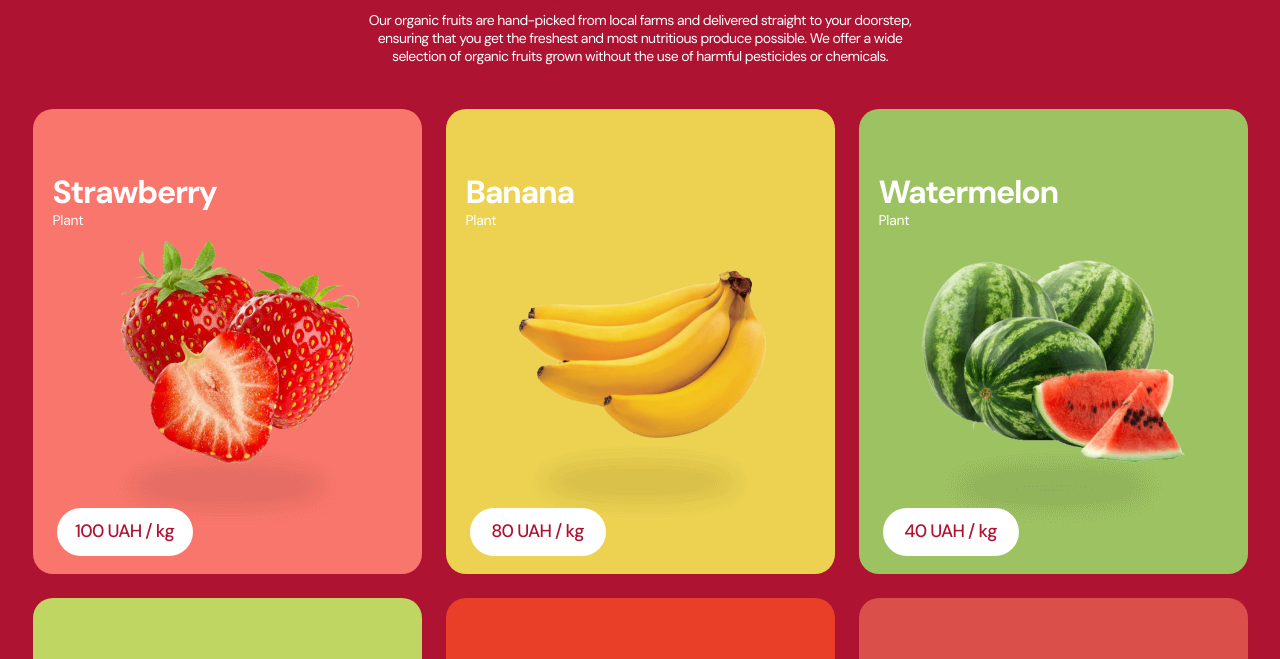
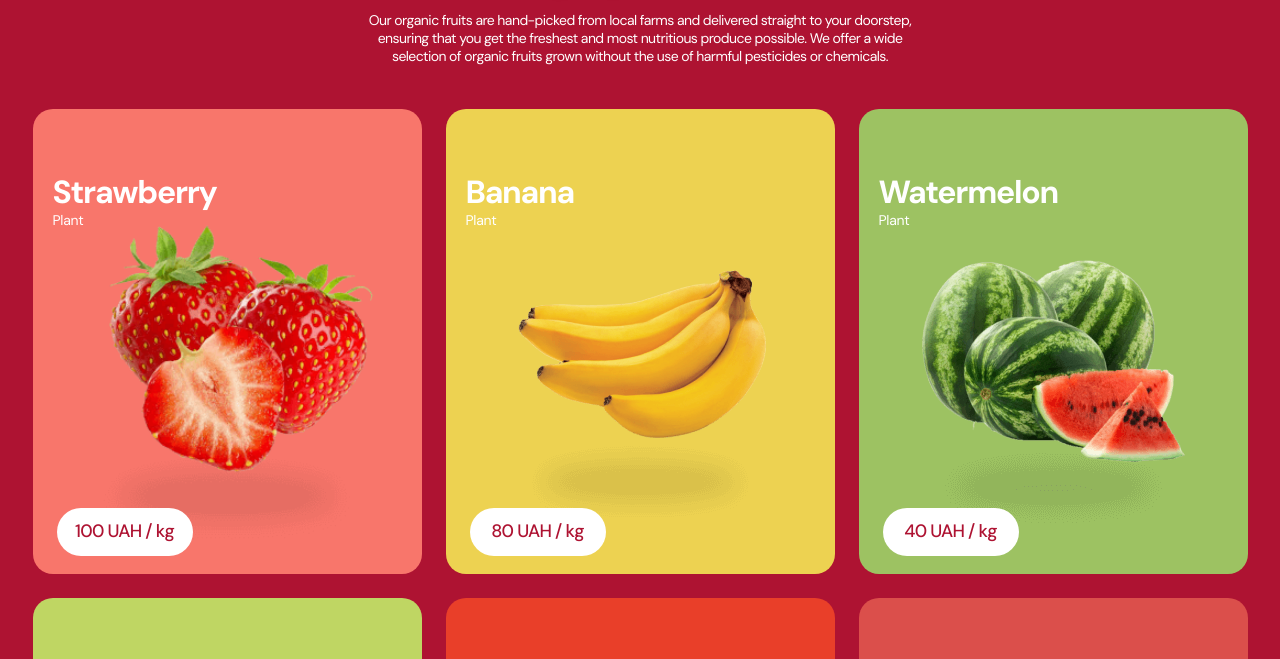
Before and after one commit to GoitStudentsWorks/html-css_87_ByeByeSyrena, a website built with Vite: page src/index.html in a window 1280 px wide. In both pictures the pointer is over the picture 227 px from the left and 5045 px from the top of the page. Shown: the part 4664-5323 px from the top of the page. Built offline with nearby package versions, Linux system fonts and the light colour scheme.

Commit message:
Update fruits.css

```diff
--- a/src/css/fruits.css
+++ b/src/css/fruits.css
@@ -107,6 +107,11 @@
 }
 .img-fr {
   margin: 0 auto;
+  transition: transform 250ms cubic-bezier(0.4, 0, 0.2, 1);
+}
+
+.img-fr:hover, .img-fr:focus {
+  transform: scale(1.1);
 }
 
 .preic-wrapper {
@@ -238,12 +243,14 @@
 
   text-shadow: var(--shadow);
   transform: rotate(-14deg);
+  transition: transform 250ms cubic-bezier(0.4, 0, 0.2, 1);
 }
 .fruits-icon {
   fill: var(--white-color);
 }
 .btn-fruits:focus,
 .btn-fruits:hover {
+  transform: rotate(0deg);
   background-color: var(--white-color);
   color: #9dc262;
 }
```
